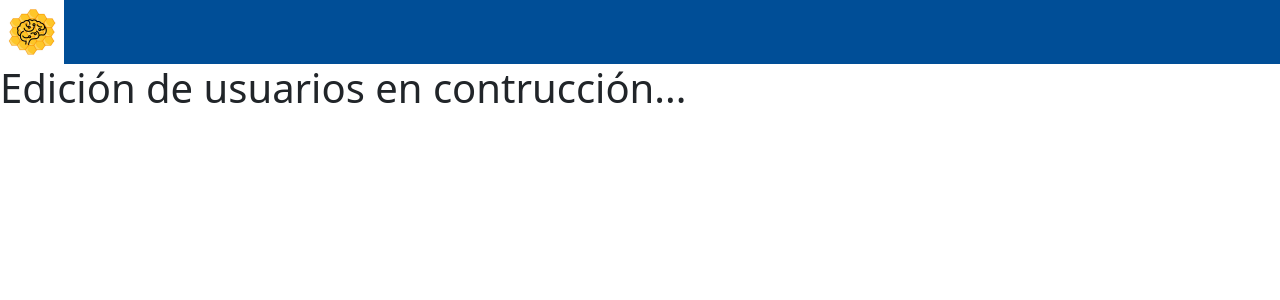
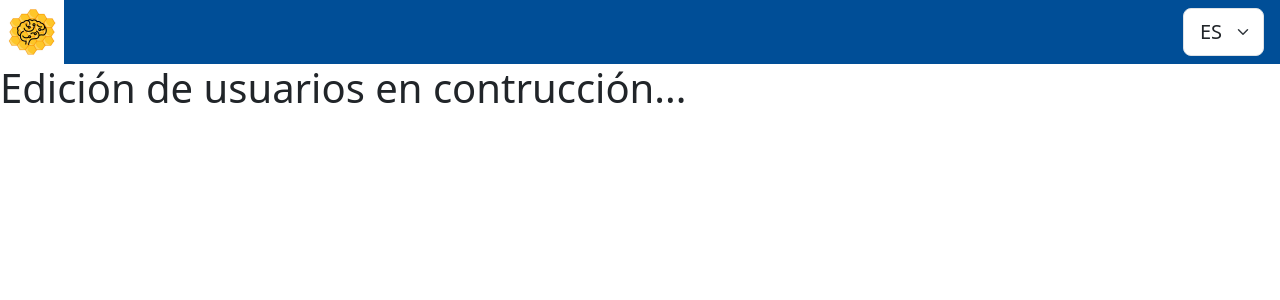
Before and after one commit to enriqueSanzLopez/TFGDAM, a Django app: template GestorDDBB/Gestor/templates/users/edit.html in a window 1280 px wide. Shown: the top 300 px of the page. Run offline with Django 5.2, Linux system fonts and the light colour scheme; the template is opened without the code that fills it, so the values that code supplies are empty; some libraries are stand-ins or nearby versions.

Commit message:
Preparar el selector de idioma en la navegacion

```diff
--- a/GestorDDBB/Gestor/templates/partials/header.html
+++ b/GestorDDBB/Gestor/templates/partials/header.html
@@ -1,6 +1,10 @@
 <nav class="d-flex flex-row flex-wrap justify-content-between align-items-center">
     <img src="/static/img/Icono.jpg" alt="Icono de la aplicacion">
     <ul class="d-flex flex-row flex-wrap justify-content-between align-items-center">
+        <li><select class="form-select form-select-lg" id="lang">
+            <option value="es" selected>ES</option>
+            <option value="en">EN</option>
+        </select></li>
         {% if request.session.user_id %}
         <li><a href="{% url 'main' %}">{{nav_inicio}}</a></li>
         {% if permissions %}
--- a/GestorDDBB/static/css/style.css
+++ b/GestorDDBB/static/css/style.css
@@ -51,3 +51,7 @@ nav{
 nav a{
     color: white;
 }
+
+select{
+    cursor: pointer;
+}
```
